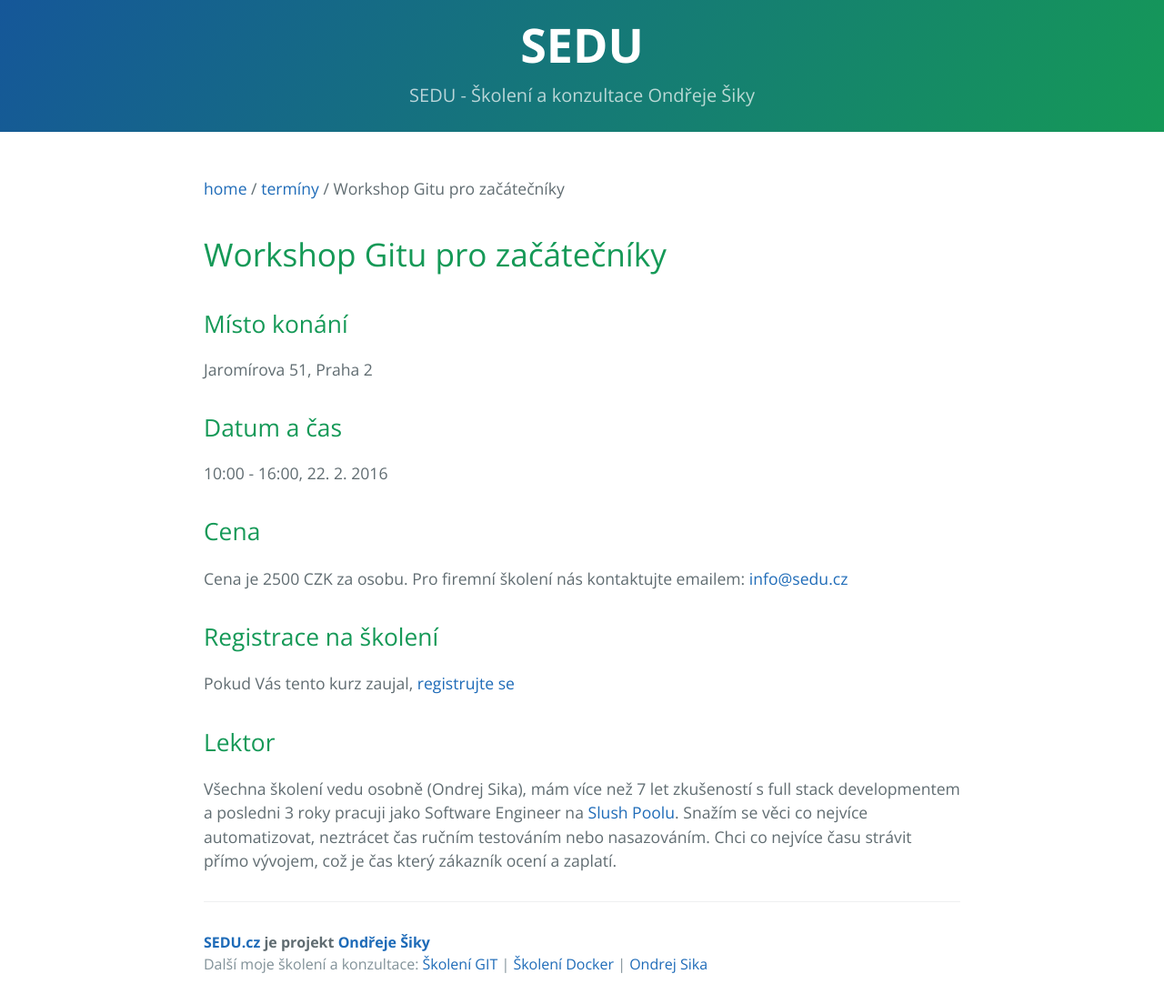
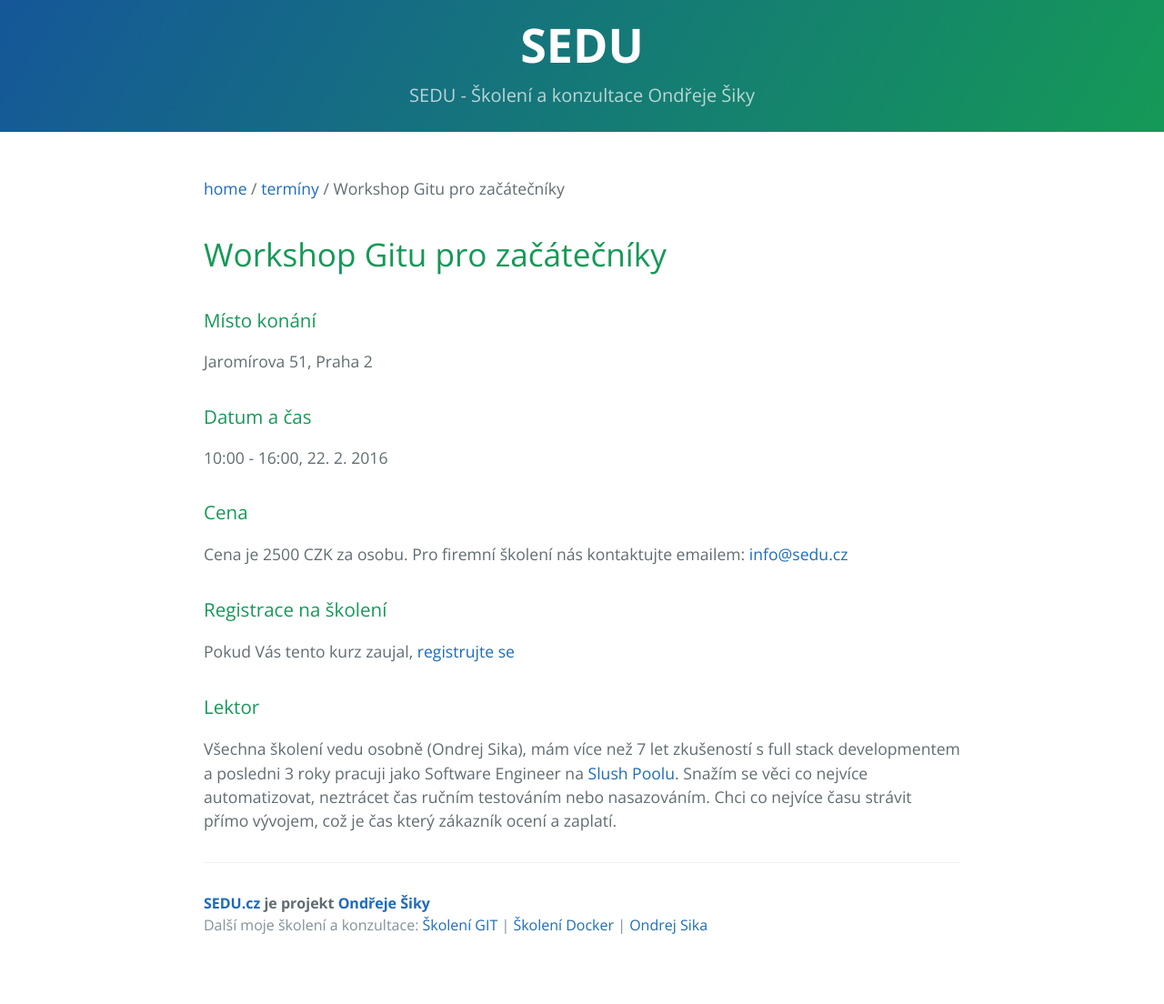
Before and after one commit to ondrejsika/sedu.cz, a Jekyll site: the page built from terminy/2017-02-22-workshop-gitu-pro-zacatecniky.md, in a window 1280 px wide. Shown: the whole page at 91% size. Built offline with Jekyll 4.4.1, drawn with Linux system fonts in a browser that asks for light colours; after the commit the page ends 1061 px from its top, so only the background shows below that.

```diff
--- a/_layouts/event.html
+++ b/_layouts/event.html
@@ -11,26 +11,26 @@ project_tagline: SEDU - Školení a konzultace Ondřeje Šiky
 
 
 
-<h2>Místo konání</h2>
+<h3>Místo konání</h3>
 
 {{ page.venue }}
 
 
-<h2>Datum a čas</h2>
+<h3>Datum a čas</h3>
 
 {{ page.time }}, {{ page.date }}
 
 
-<h2>Cena</h2>
+<h3>Cena</h3>
 
 <p>Cena je {{page.price}} CZK za osobu. Pro firemní školení nás kontaktujte emailem: <a href="maito:info@sedu.cz">info@sedu.cz</a></p>
 
 
-<h2>Registrace na školení</h2>
+<h3>Registrace na školení</h3>
 
 <p>Pokud Vás tento kurz zaujal, <a href="/registrace.html">registrujte se</a></p>
 
 
-<h2>Lektor</h2>
+<h3>Lektor</h3>
 
 <p>Všechna školení vedu osobně (Ondrej Sika), mám více než 7 let zkušeností s full stack developmentem a posledni 3 roky pracuji jako Software Engineer na <a href="https://slushpool.com">Slush Poolu</a>. Snažím se věci co nejvíce automatizovat, neztrácet čas ručním testováním nebo nasazováním. Chci co nejvíce času strávit přímo vývojem, což je čas který zákazník ocení a zaplatí.</p>
```
